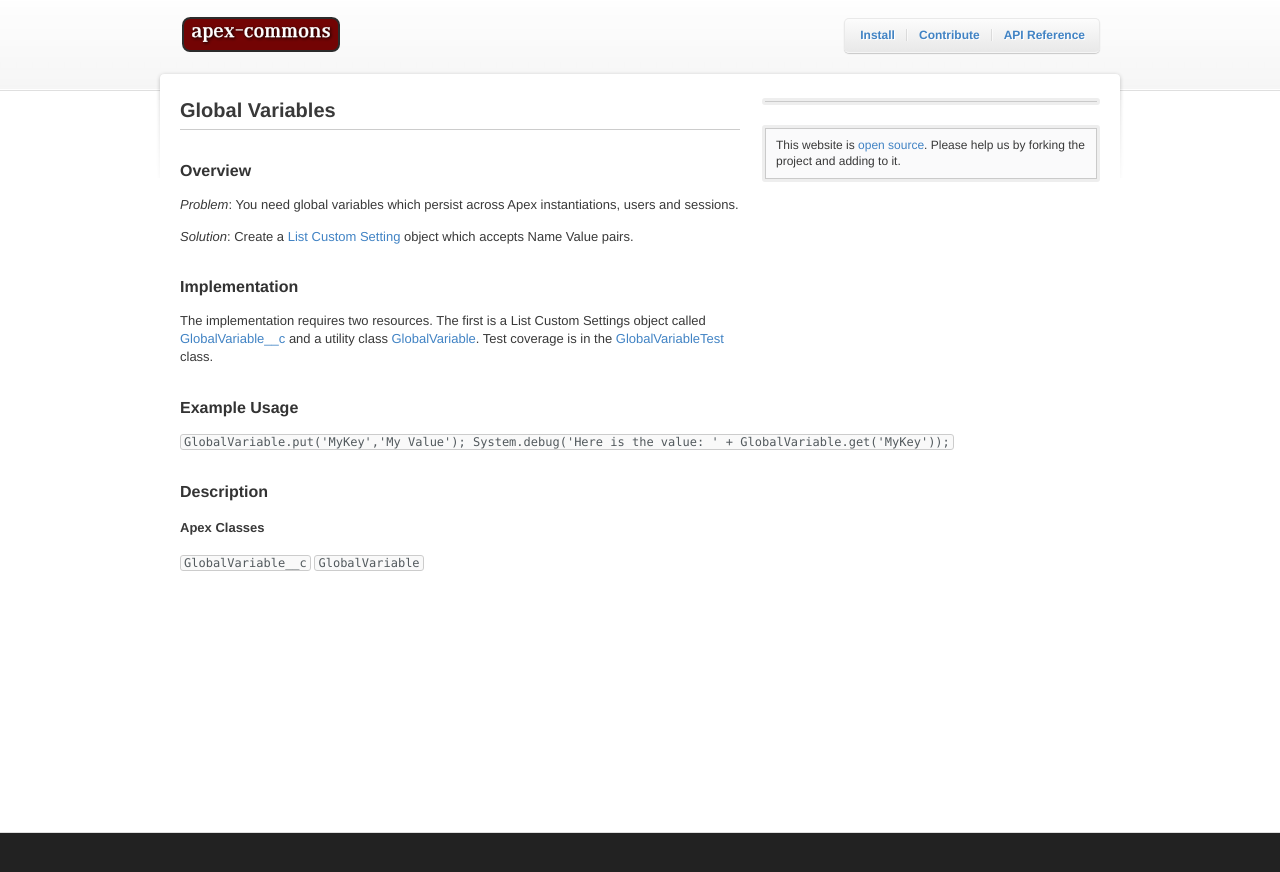
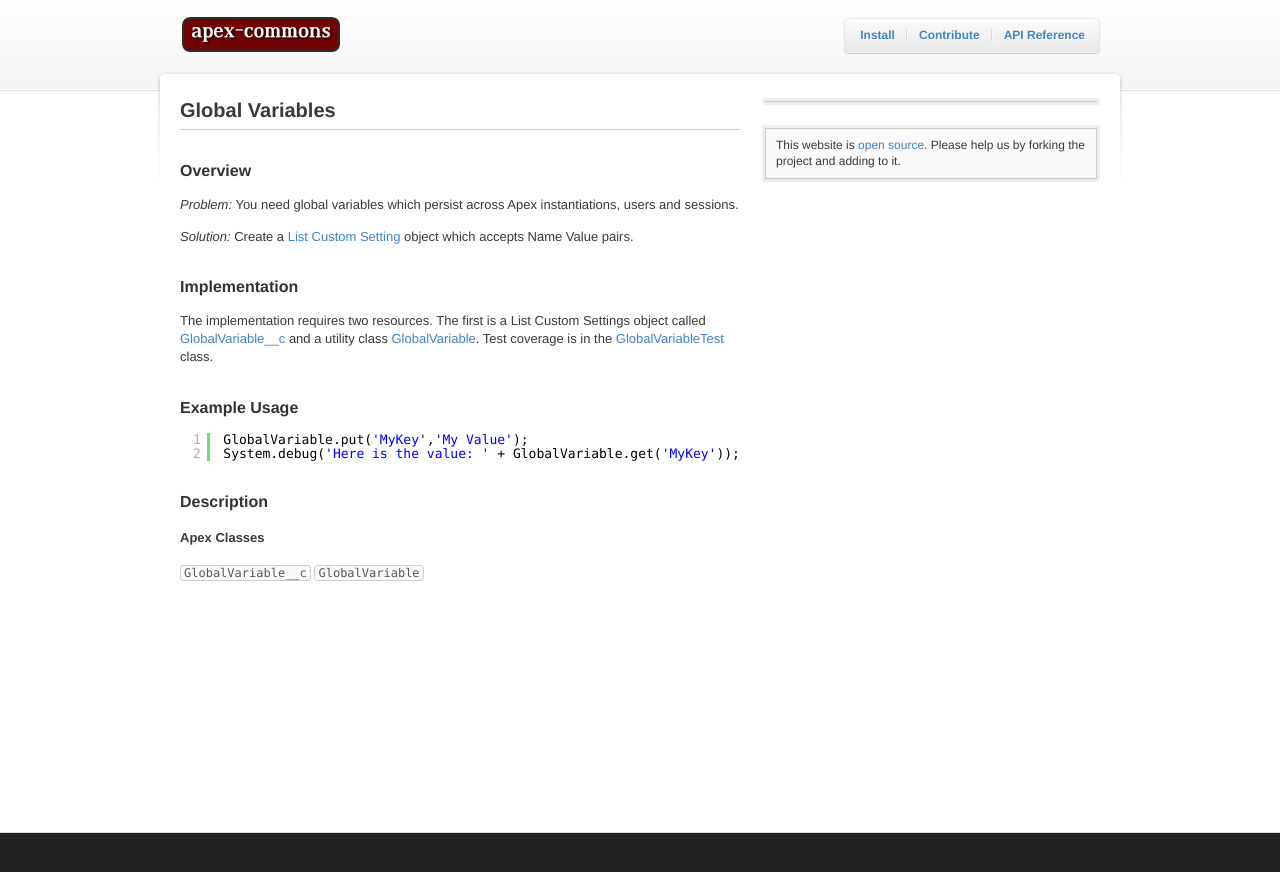
Before and after one commit to apex-commons/apex-commons.github.com, a Jekyll site: the page built from _posts/2011-05-17-global-variables.markdown, in a window 1280 px wide. Shown: the top 872 px of the page. Built offline with Jekyll 4.4.1, drawn with Linux system fonts in a browser that asks for light colours.

```diff
--- a/_posts/2011-05-17-global-variables.markdown
+++ b/_posts/2011-05-17-global-variables.markdown
@@ -19,10 +19,10 @@
 Example Usage
 -------------
 
-<code>
-GlobalVariable.put('MyKey','My Value');
-System.debug('Here is the value: ' + GlobalVariable.get('MyKey'));
-</code>
+<pre class="brush: java">
+  GlobalVariable.put('MyKey','My Value');
+  System.debug('Here is the value: ' + GlobalVariable.get('MyKey'));
+</pre>
 
 
 Description
```
Also changed, not shown: other parts of _posts/2011-05-17-global-variables.markdown (+2 -2 lines).
